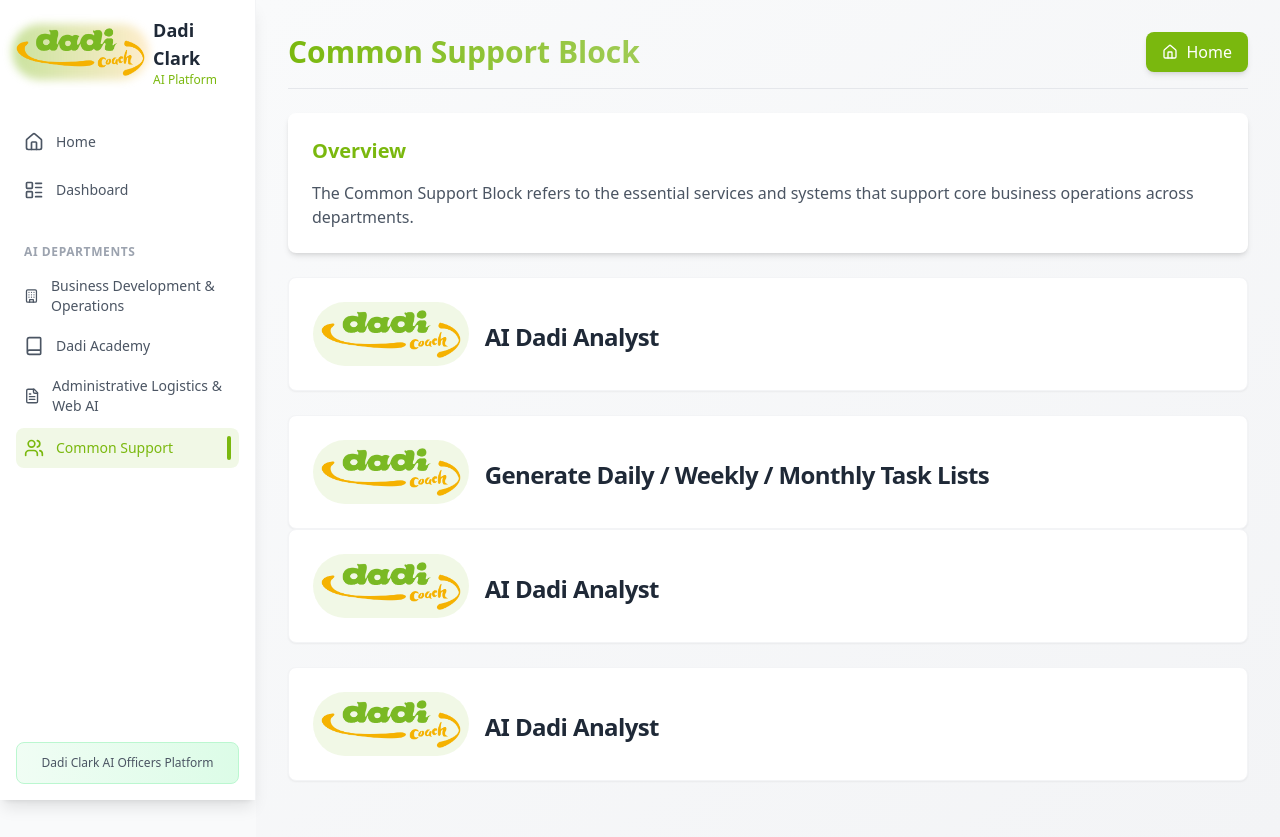
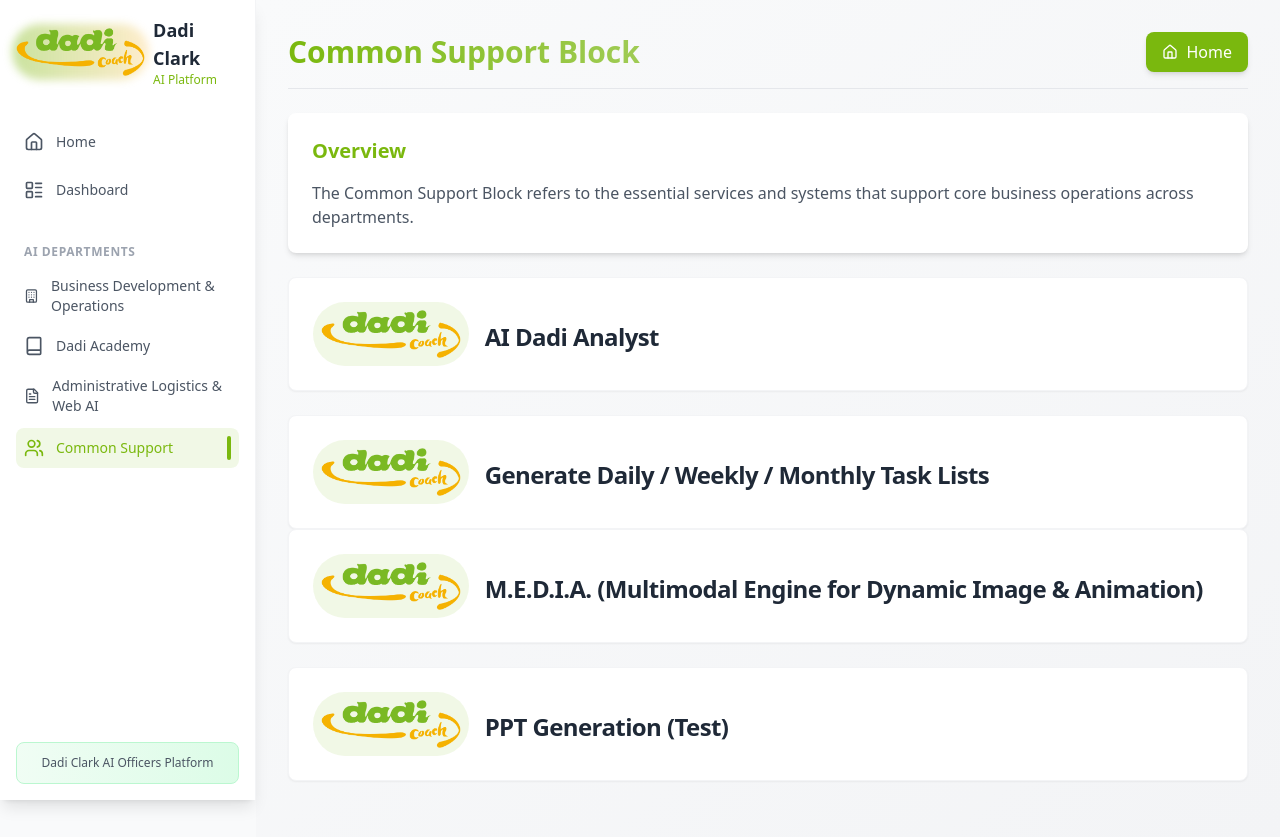
Before and after one commit to 0211IkeVenLouie/dadi-clark-nexus-agents, a React (Vite) app: page /support in a window 1280 px wide. Built offline with nearby package versions, Linux system fonts and the light colour scheme.

Commit message:
Update Support.tsx

```diff
--- a/src/pages/Support.tsx
+++ b/src/pages/Support.tsx
@@ -123,13 +123,13 @@ const Support = () => {
                 className="h-12"
               />
             </div>
-            <CardTitle className="text-gray-800">AI Dadi Analyst</CardTitle>
+            <CardTitle className="text-gray-800">M.E.D.I.A. (Multimodal Engine for Dynamic Image & Animation)</CardTitle>
           </CardHeader>
         </Card>
       ) : (
         <div className="rounded-lg overflow-hidden shadow-md mb-6 border border-gray-200" style={{ minHeight: '700px' }}>
           <div className="bg-primary/10 p-3 flex justify-between items-center">
-            <h3 className="font-medium text-gray-800">AI Dadi Analyst</h3>
+            <h3 className="font-medium text-gray-800">M.E.D.I.A. (Multimodal Engine for Dynamic Image & Animation)</h3>
             <button
               onClick={() => setShowAgent1(false)}
               className="text-gray-600 hover:text-primary"
@@ -138,7 +138,7 @@ const Support = () => {
             </button>
           </div>
           <iframe
-            src="https://udify.app/chat/gKWiq22DtCoJ3g7u"
+            src="https://dify.dadicoach.com/chatbot/B6zcBczKpcAnG6eH"
             style={{ width: '100%', height: '100%', minHeight: '700px' }}
             frameBorder="0"
             allow="microphone"
@@ -160,13 +160,13 @@ const Support = () => {
                 className="h-12"
               />
             </div>
-            <CardTitle className="text-gray-800">AI Dadi Analyst</CardTitle>
+            <CardTitle className="text-gray-800">PPT Generation (Test)</CardTitle>
           </CardHeader>
         </Card>
       ) : (
         <div className="rounded-lg overflow-hidden shadow-md mb-6 border border-gray-200" style={{ minHeight: '700px' }}>
           <div className="bg-primary/10 p-3 flex justify-between items-center">
-            <h3 className="font-medium text-gray-800">AI Dadi Analyst</h3>
+            <h3 className="font-medium text-gray-800">PPT Generation (Test)</h3>
             <button
               onClick={() => setShowAgent1(false)}
               className="text-gray-600 hover:text-primary"
@@ -175,7 +175,7 @@ const Support = () => {
             </button>
           </div>
           <iframe
-            src="https://udify.app/chat/gKWiq22DtCoJ3g7u"
+            src="https://dify.dadicoach.com/chatbot/B6zcBczKpcAnG6eH"
             style={{ width: '100%', height: '100%', minHeight: '700px' }}
             frameBorder="0"
             allow="microphone"
```
